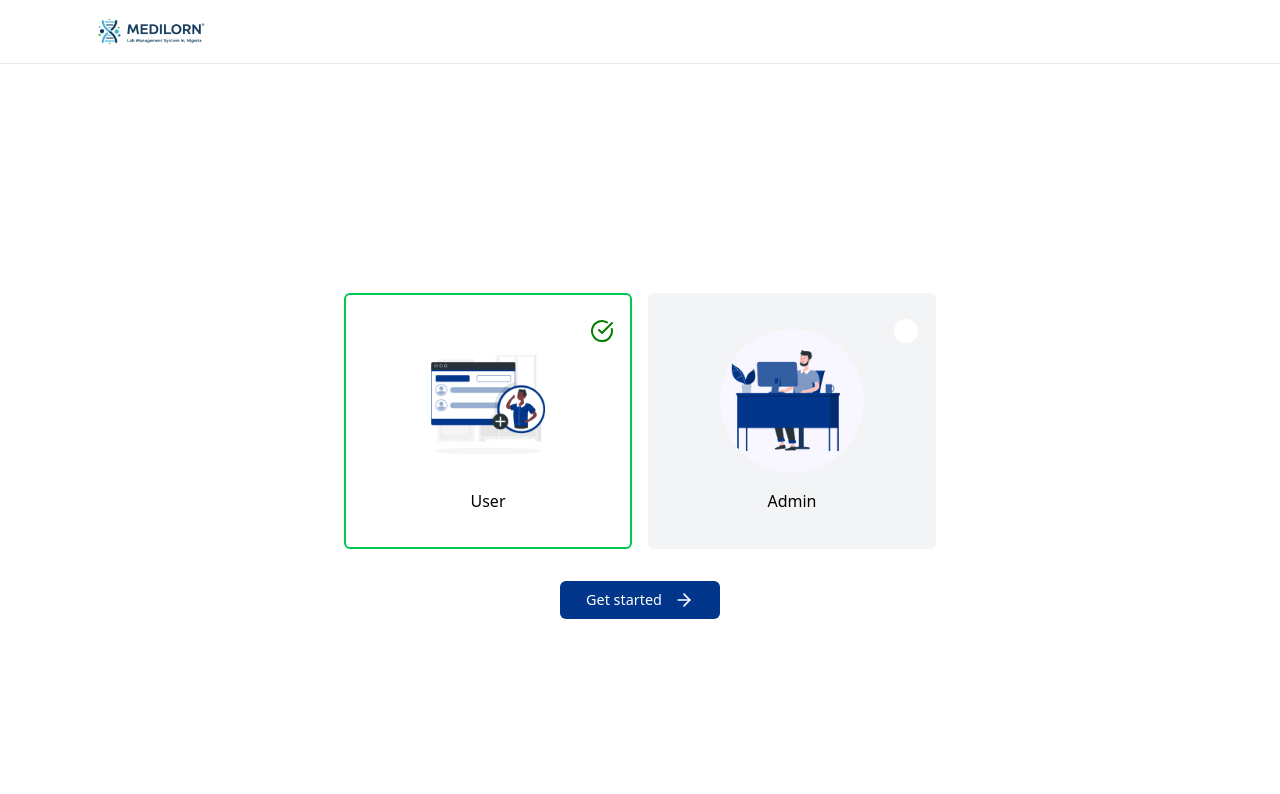
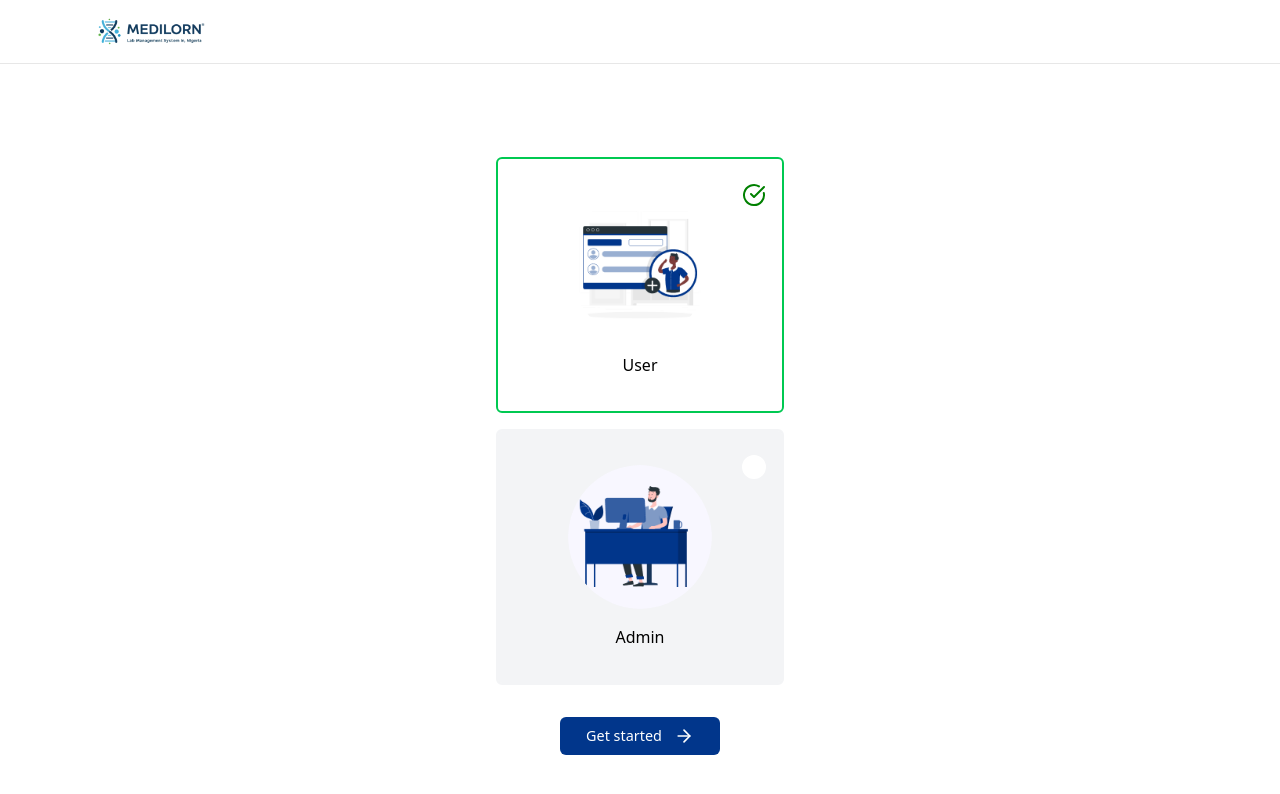
Before and after one commit to bascom241/EasyLab, a Next.js app in the folder ui/: page /login in a window 1280 px wide. Shown: the top 794 px of the page. Built offline with nearby package versions, Linux system fonts and the light colour scheme.

Commit message:
Update Login1.tsx

```diff
--- a/ui/src/components/LoginForm/Login1.tsx
+++ b/ui/src/components/LoginForm/Login1.tsx
@@ -21,7 +21,7 @@
         <main className="w-full h-screen flex  flex-col items-center justify-center gap-8 bg-white pt-16">
             {/* Box 1 */}
 
-            <div className="flex items-center gap-4 justify-center">
+            <div className="flex-col sm:flex items-center gap-4 justify-center">
 
 
                 <div
```
